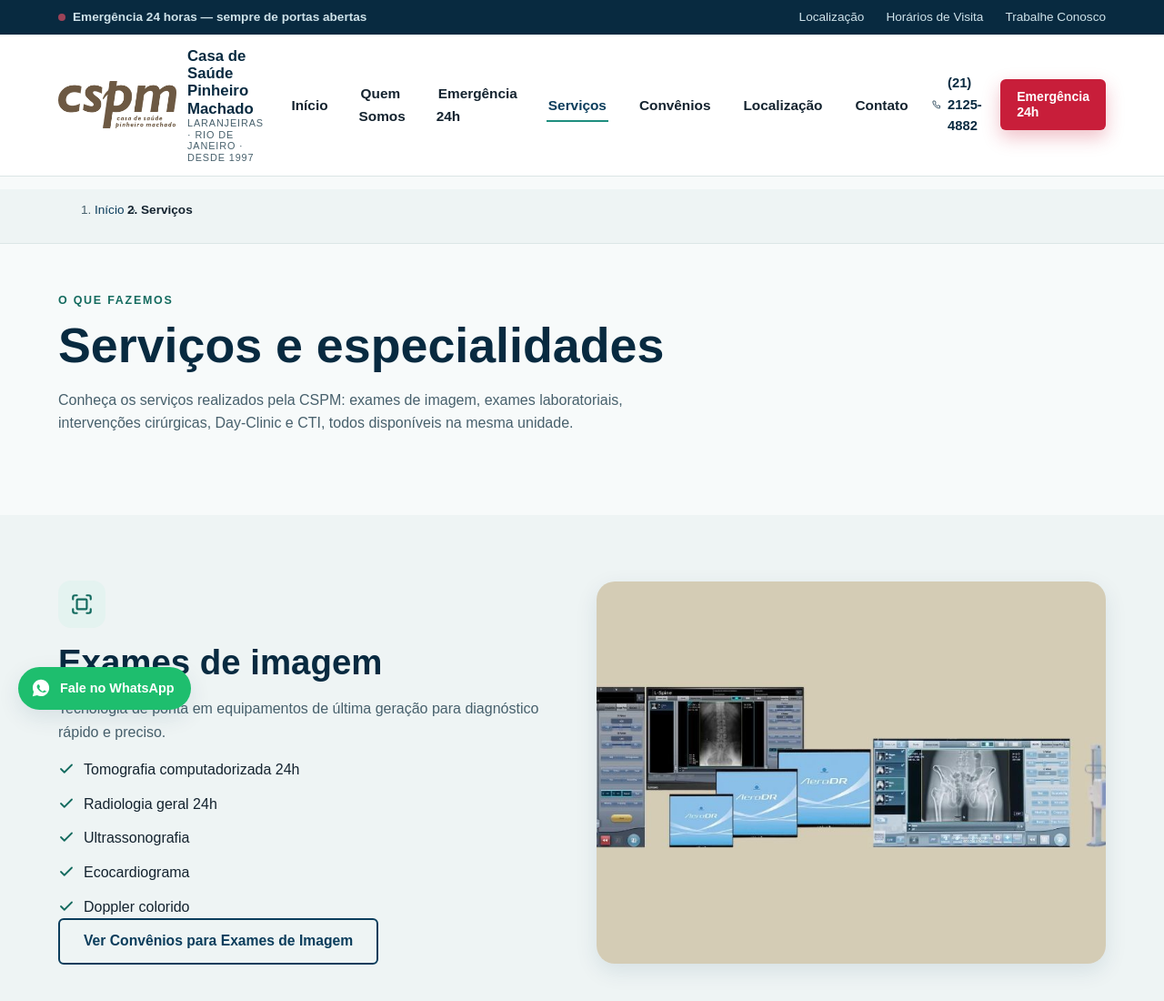
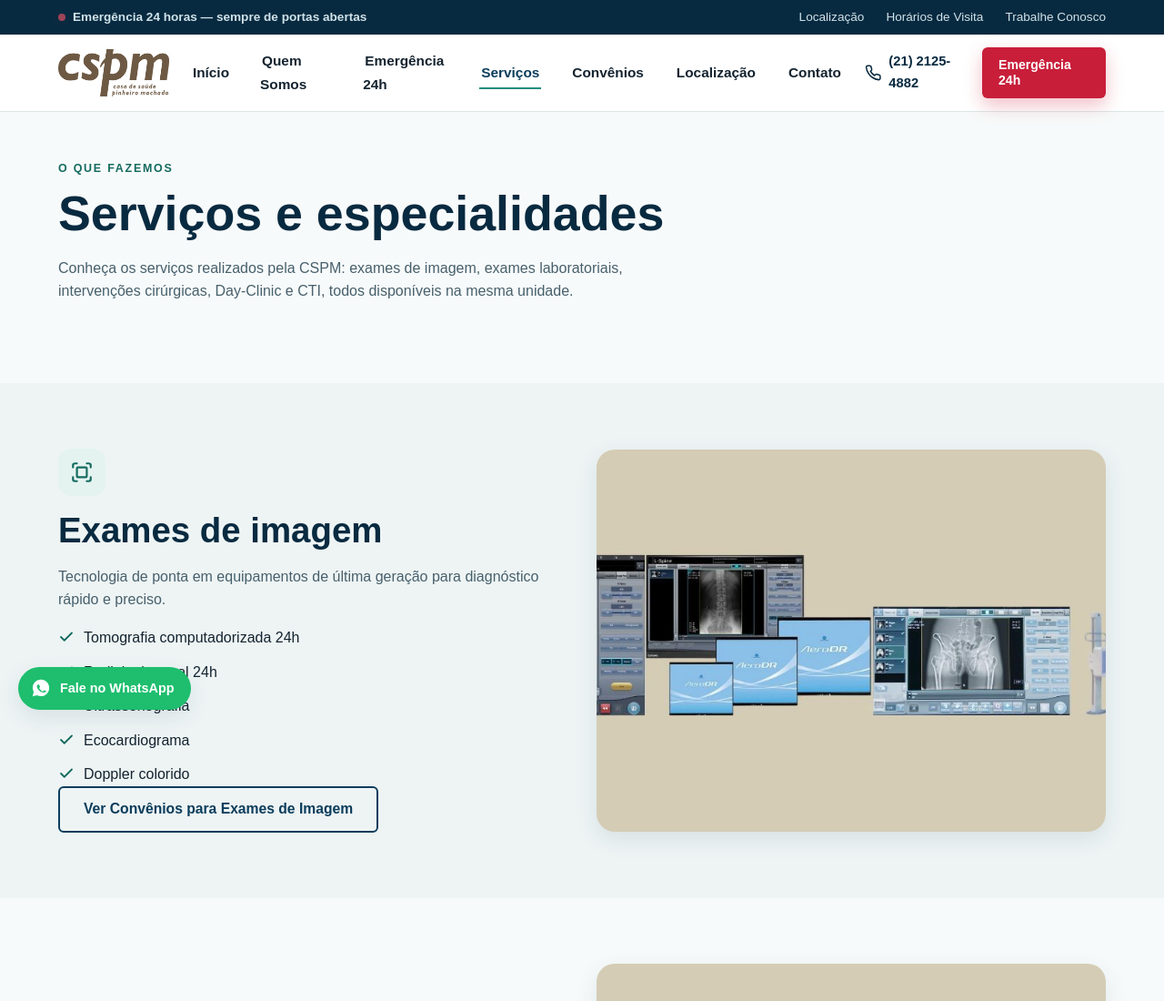
Before and after one commit to VitorDNJ/CSPM-SITE2, a plain HTML site: page servicos.html in a window 1280 px wide. Shown: the top 1100 px of the page at 91% size. Drawn offline with Linux system fonts and the light colour scheme.

Commit message:
ajustes e correções de bugs

```diff
--- a/servicos.html
+++ b/servicos.html
@@ -42,7 +42,6 @@
   <div class="container site-header__inner">
     <a class="brand" href="index.html">
       <img src="images/logo.png" alt="Logotipo da Casa de Saúde Pinheiro Machado" width="52" height="52">
-      <span class="brand__text">Casa de Saúde<br>Pinheiro Machado<span>Laranjeiras · Rio de Janeiro · desde 1997</span></span>
     </a>
     <nav class="main-nav" aria-label="Navegação principal">
       <ul><li><a href="index.html">Início</a></li><li><a href="quem-somos.html">Quem Somos</a></li><li><a href="emergencia-24h.html">Emergência 24h</a></li><li><a href="servicos.html" aria-current="page">Serviços</a></li><li><a href="convenios.html">Convênios</a></li><li><a href="localizacao.html">Localização</a></li><li><a href="contato.html">Contato</a></li></ul>
@@ -58,16 +57,8 @@
   </div>
   <nav id="mobile-nav" class="mobile-nav" aria-label="Navegação móvel">
     <ul><li><a href="index.html">Início</a></li><li><a href="quem-somos.html">Quem Somos</a></li><li><a href="emergencia-24h.html">Emergência 24h</a></li><li><a href="servicos.html" aria-current="page">Serviços</a></li><li><a href="convenios.html">Convênios</a></li><li><a href="localizacao.html">Localização</a></li><li><a href="contato.html">Contato</a></li></ul>
-    <div class="container">
-      <a class="btn btn-outline" href="tel:+552121254882"><svg width="20" height="20" viewBox="0 0 24 24" fill="none" stroke="currentColor" stroke-width="2" stroke-linecap="round" stroke-linejoin="round" aria-hidden="true"><path d="M22 16.92v3a2 2 0 0 1-2.18 2 19.79 19.79 0 0 1-8.63-3.07 19.5 19.5 0 0 1-6-6 19.79 19.79 0 0 1-3.07-8.67A2 2 0 0 1 4.11 2h3a2 2 0 0 1 2 1.72c.127.96.362 1.903.7 2.81a2 2 0 0 1-.45 2.11L8.09 9.91a16 16 0 0 0 6 6l1.27-1.27a2 2 0 0 1 2.11-.45c.907.338 1.85.573 2.81.7A2 2 0 0 1 22 16.92z"/></svg> Ligar (21) 2125-4882</a>
-    </div>
   </nav>
 </header>
-<nav class="breadcrumbs" aria-label="Trilha de navegação">
-  <div class="container">
-    <ol><li><a href="index.html">Início</a></li><li aria-current="page">Serviços</li></ol>
-  </div>
-</nav>
 <main id="main">
 
 <section class="section" style="padding-top:var(--space-5)">
```
Also changed, not shown: contato.html (+0 -4 lines), convenios.html (+0 -3 lines), emergencia-24h.html (+0 -3 lines), localizacao.html (+0 -3 lines), quem-somos.html (+0 -3 lines), 1 other file.
